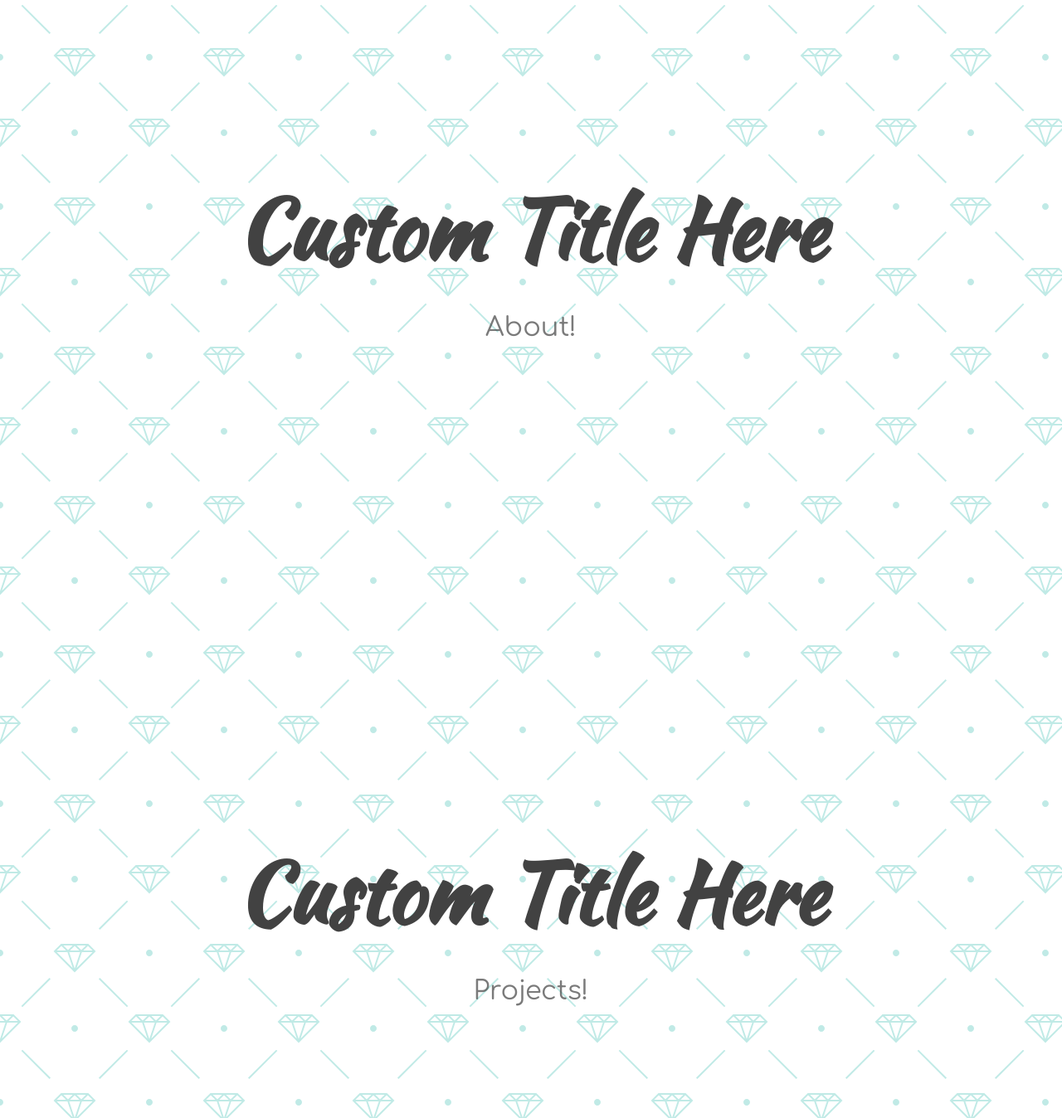
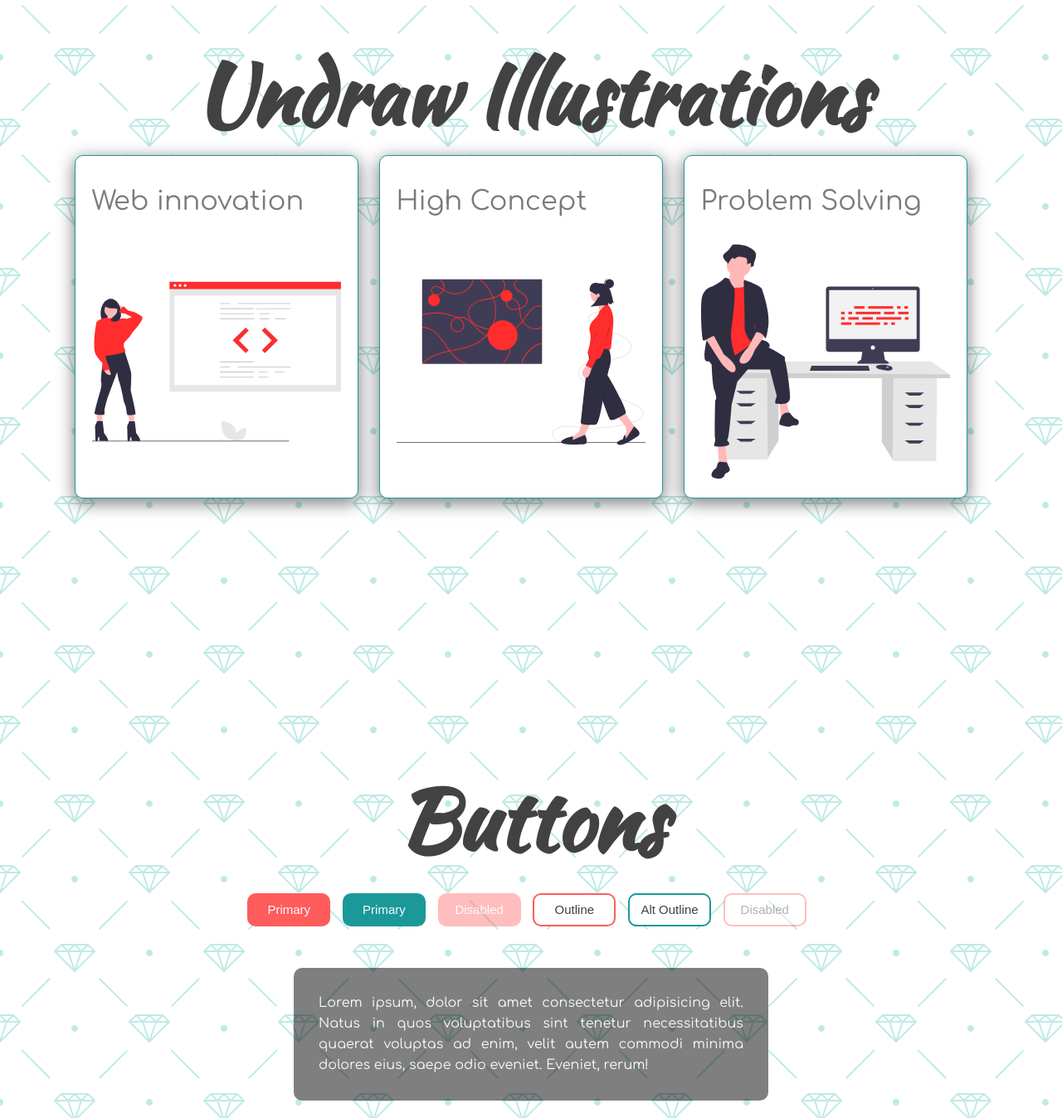
Before and after one commit to ingotr/dark-light-mode, a website: page index.html in a window 1280 px wide. Shown: the part 920-2268 px from the top of the page at 83% size. Drawn offline with nearby package versions, Linux system fonts and the light colour scheme.

Commit message:
4: Added graphics and icons

```diff
--- a/index.html
+++ b/index.html
@@ -31,23 +31,60 @@
     </section>
     <!-- About section -->
     <section id="about">
-      <div class="title-group">
-        <h1>Custom Title Here</h1>
-        <h2>About!</h2>
+      <h1>Undraw Illustrations</h1>
+      <div class="about-container">
+        <div class="image-container">
+          <h2>Web innovation</h2>
+          <img
+            src="img/undraw_proud_coder_light.svg"
+            alt="Proud coder"
+            id="image1"
+          />
+        </div>
+        <div class="image-container">
+          <h2>High Concept</h2>
+          <img
+            src="img/undraw_conceptual_idea_light.svg"
+            alt="Conceptual idea"
+            id="image2"
+          />
+        </div>
+        <div class="image-container">
+          <h2>Problem Solving</h2>
+          <img
+            src="img/undraw_feeling_proud_light.svg"
+            alt="Feeling proud"
+            id="image3"
+          />
+        </div>
       </div>
     </section>
     <!-- Projects section -->
     <section id="projects">
-      <div class="title-group">
-        <h1>Custom Title Here</h1>
-        <h2>Projects!</h2>
+      <h1>Buttons</h1>
+      <div class="buttons">
+        <button class="primary">Primary</button>
+        <button class="secondary">Primary</button>
+        <button class="primary" disabled>Disabled</button>
+        <button class="outline">Outline</button>
+        <button class="secondary outline">Alt Outline</button>
+        <button class="outline" disabled>Disabled</button>
+      </div>
+      <div class="text-box" id="text-box">
+        <p>
+          Lorem ipsum, dolor sit amet consectetur adipisicing elit. Natus in
+          quos voluptatibus sint tenetur necessitatibus quaerat voluptas ad
+          enim, velit autem commodi minima dolores eius, saepe odio eveniet.
+          Eveniet, rerum!
+        </p>
       </div>
     </section>
     <!-- Contact section -->
     <section id="contact">
-      <div class="title-group">
-        <h1>Custom Title Here</h1>
-        <h2>Contacts!</h2>
+      <div class="social-icons">
+        <i class="fab fa-github"></i>
+        <i class="fab fa-codepen"></i>
+        <i class="far fa-envelope"></i>
       </div>
     </section>
 
--- a/style.css
+++ b/style.css
@@ -173,14 +173,16 @@ p {
 }
 
 /* Contact Section */
-.fab {
+.fab,
+.far {
   font-size: 100px;
   margin-right: 50px;
   cursor: pointer;
   color: var(--primary-color);
 }
 
-.fab:hover {
+.fab:hover,
+.far:hover {
   color: var(--on-background);
 }
 
```
Also changed, not shown: img/undraw_conceptual_idea_dark.svg (added), img/undraw_conceptual_idea_light.svg (added), img/undraw_feeling_proud_dark.svg (added), img/undraw_feeling_proud_light.svg (added), img/undraw_proud_coder_dark.svg (added), img/undraw_proud_coder_light.svg (added).
